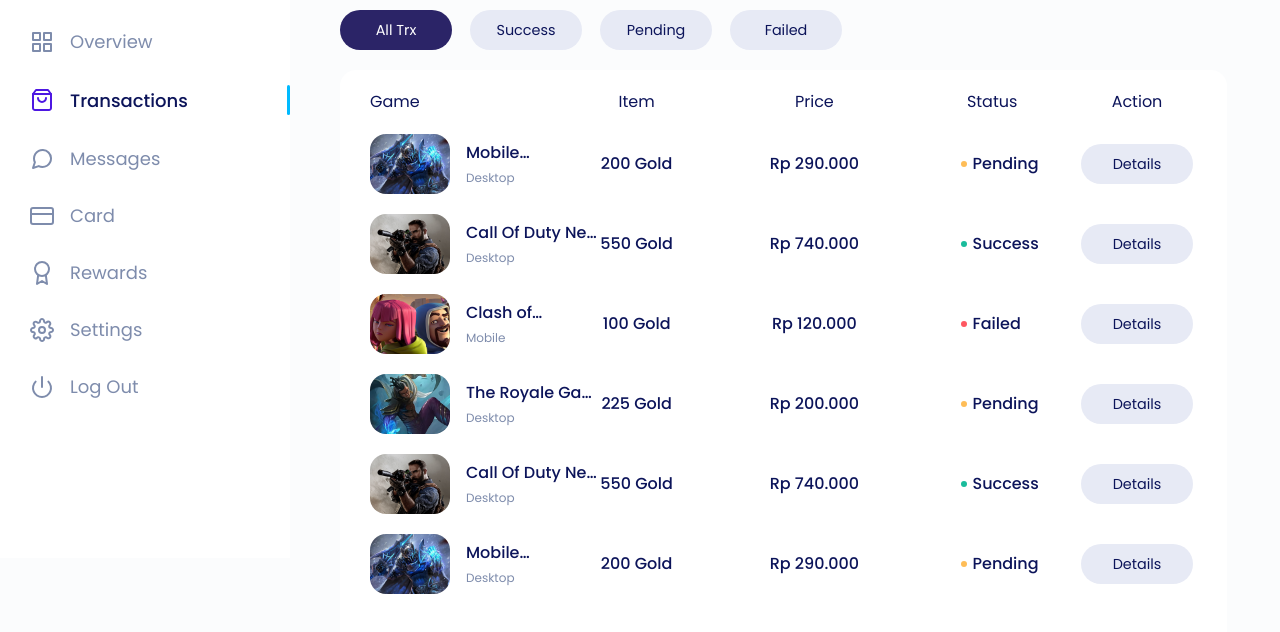
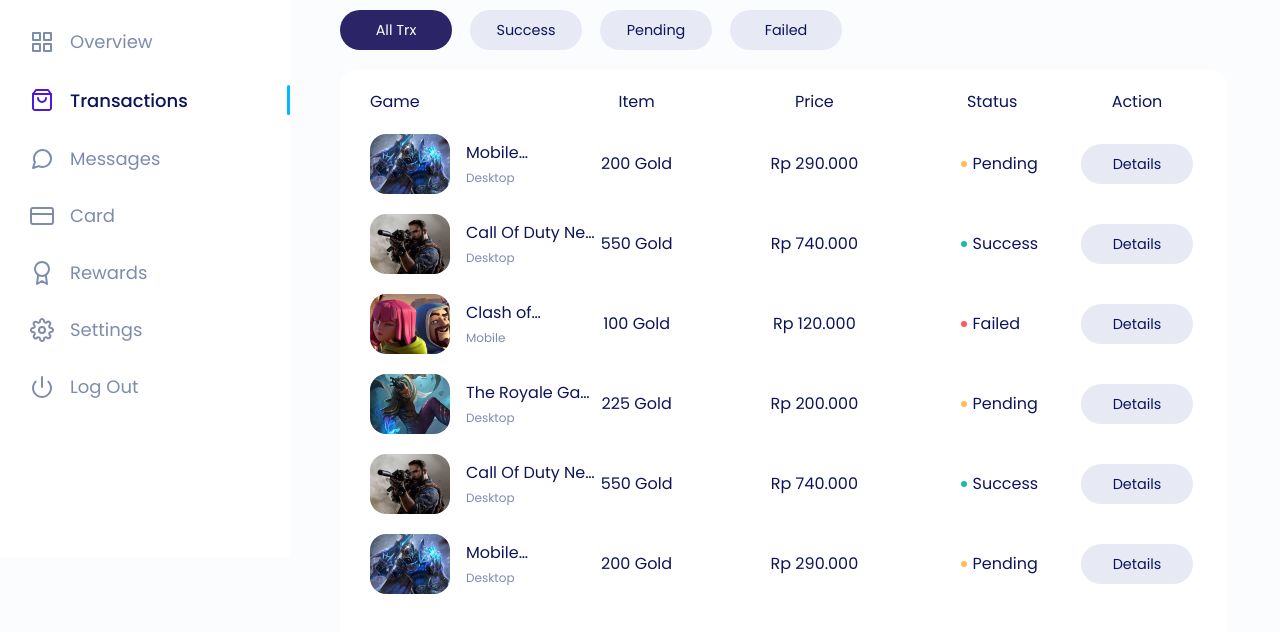
Before and after one commit to cakfan/transaction-dashboard, a website: page src/index.html in a window 1280 px wide. Shown: the part 242-874 px from the top of the page. Drawn offline with Linux system fonts and the light colour scheme.

Commit message:
fix: font weight

```diff
--- a/src/index.html
+++ b/src/index.html
@@ -255,7 +255,7 @@
                     />
                   </div>
                   <div class="flex flex-1 flex-col gap-1">
-                    <h2 class="text-[16px] leading-6 font-medium line-clamp-1">
+                    <h2 class="text-[16px] leading-6 font-normal line-clamp-1">
                       Mobile Legen dLorem ipsum dolor, sit amet consectetur
                       adipisicing elit. Autem, eum!
                     </h2>
@@ -265,11 +265,11 @@
                   </div>
                 </td>
                 <td
-                  class="align-middle text-[16px] leading-6 font-medium text-center"
+                  class="align-middle text-[16px] leading-6 font-normal text-center"
                 >
                   200 Gold
                 </td>
-                <td class="text-[16px]leading-6 font-medium text-center">
+                <td class="text-[16px] leading-6 font-normal text-center">
                   Rp 290.000
                 </td>
                 <td class="">
@@ -278,7 +278,7 @@
                       <span
                         class="h-1.5 w-1.5 rounded-full bg-warning shrink-0"
                       ></span>
-                      <span class="text-[16px] leading-6 font-medium"
+                      <span class="text-[16px] leading-6 font-normal"
                         >Pending</span
                       >
                     </div>
@@ -311,7 +311,7 @@
                     />
                   </div>
                   <div class="flex flex-col gap-1">
-                    <h2 class="text-[16px] leading-6 font-medium line-clamp-1">
+                    <h2 class="text-[16px] leading-6 font-normal line-clamp-1">
                       Call Of Duty Ne Lorem ipsum dolor sit amet consectetur
                       adipisicing elit. Nam, aspernatur.
                     </h2>
@@ -321,11 +321,11 @@
                   </div>
                 </td>
                 <td
-                  class="align-middle text-[16px] leading-6 font-medium text-center"
+                  class="align-middle text-[16px] leading-6 font-normal text-center"
                 >
                   550 Gold
                 </td>
-                <td class="text-[16px] leading-6 font-medium text-center">
+                <td class="text-[16px] leading-6 font-normal text-center">
                   Rp 740.000
                 </td>
                 <td>
@@ -334,7 +334,7 @@
                       <span
                         class="h-1.5 w-1.5 rounded-full bg-success shrink-0"
                       ></span>
-                      <span class="text-[16px] leading-6 font-medium"
+                      <span class="text-[16px] leading-6 font-normal"
                         >Success</span
                       >
                     </div>
@@ -365,18 +365,18 @@
                     />
                   </div>
                   <div class="flex flex-col gap-1">
-                    <h2 class="text-[16px] leading-6 font-medium line-clamp-1">
+                    <h2 class="text-[16px] leading-6 font-normal line-clamp-1">
                       Clash of Clans
                     </h2>
                     <p class="text-[12px] text-accent leading-[18px]">Mobile</p>
                   </div>
                 </td>
                 <td
-                  class="align-middle text-[16px] leading-6 font-medium text-center"
+                  class="align-middle text-[16px] leading-6 font-normal text-center"
                 >
                   100 Gold
                 </td>
-                <td class="text-[16px] leading-6 font-medium text-center">
+                <td class="text-[16px] leading-6 font-normal text-center">
                   Rp 120.000
                 </td>
                 <td>
@@ -385,7 +385,7 @@
                       <span
                         class="h-1.5 w-1.5 rounded-full bg-error shrink-0"
                       ></span>
-                      <span class="text-[16px] leading-6 font-medium"
+                      <span class="text-[16px] leading-6 font-normal"
                         >Failed</span
                       >
                     </div>
@@ -418,7 +418,7 @@
                     />
                   </div>
                   <div class="flex flex-col gap-1">
-                    <h2 class="text-[16px] leading-6 font-medium line-clamp-1">
+                    <h2 class="text-[16px] leading-6 font-normal line-clamp-1">
                       The Royale Ga rden
                     </h2>
                     <p class="text-[12px] text-accent leading-[18px]">
@@ -427,11 +427,11 @@
                   </div>
                 </td>
                 <td
-                  class="align-middle text-[16px] leading-6 font-medium text-center"
+                  class="align-middle text-[16px] leading-6 font-normal text-center"
                 >
                   225 Gold
                 </td>
-                <td class="text-[16px] leading-6 font-medium text-center">
+                <td class="text-[16px] leading-6 font-normal text-center">
                   Rp 200.000
                 </td>
                 <td>
@@ -440,7 +440,7 @@
                       <span
                         class="h-1.5 w-1.5 rounded-full bg-warning shrink-0"
                       ></span>
-                      <span class="text-[16px] leading-6 font-medium"
+                      <span class="text-[16px] leading-6 font-normal"
                         >Pending</span
                       >
                     </div>
@@ -473,7 +473,7 @@
                     />
                   </div>
                   <div class="flex flex-col gap-1">
-                    <h2 class="text-[16px] leading-6 font-medium line-clamp-1">
+                    <h2 class="text-[16px] leading-6 font-normal line-clamp-1">
                       Call Of Duty Ne Lorem ipsum dolor sit, amet consectetur
                       adipisicing elit. Odio, nisi!
                     </h2>
@@ -483,11 +483,11 @@
                   </div>
                 </td>
                 <td
-                  class="align-middle text-[16px] leading-6 font-medium text-center"
+                  class="align-middle text-[16px] leading-6 font-normal text-center"
                 >
                   550 Gold
                 </td>
-                <td class="text-[16px] leading-6 font-medium text-center">
+                <td class="text-[16px] leading-6 font-normal text-center">
                   Rp 740.000
                 </td>
                 <td>
@@ -496,7 +496,7 @@
                       <span
                         class="h-1.5 w-1.5 rounded-full bg-success shrink-0"
                       ></span>
-                      <span class="text-[16px] leading-6 font-medium"
+                      <span class="text-[16px] leading-6 font-normal"
                         >Success</span
                       >
                     </div>
@@ -527,7 +527,7 @@
                     />
                   </div>
                   <div class="flex flex-col gap-1">
-                    <h2 class="text-[16px] leading-6 font-medium line-clamp-1">
+                    <h2 class="text-[16px] leading-6 font-normal line-clamp-1">
                       Mobile Legen dLorem ipsum dolor sit amet consectetur
                       adipisicing elit. Alias, nostrum!
                     </h2>
@@ -537,11 +537,11 @@
                   </div>
                 </td>
                 <td
-                  class="align-middle text-[16px] leading-6 font-medium text-center"
+                  class="align-middle text-[16px] leading-6 font-normal text-center"
                 >
                   200 Gold
                 </td>
-                <td class="text-[16px] leading-6 font-medium text-center">
+                <td class="text-[16px] leading-6 font-normal text-center">
                   Rp 290.000
                 </td>
                 <td>
@@ -550,7 +550,7 @@
                       <span
                         class="h-1.5 w-1.5 rounded-full bg-warning shrink-0"
                       ></span>
-                      <span class="text-[16px] leading-6 font-medium"
+                      <span class="text-[16px] leading-6 font-normal"
                         >Pending</span
                       >
                     </div>
```
